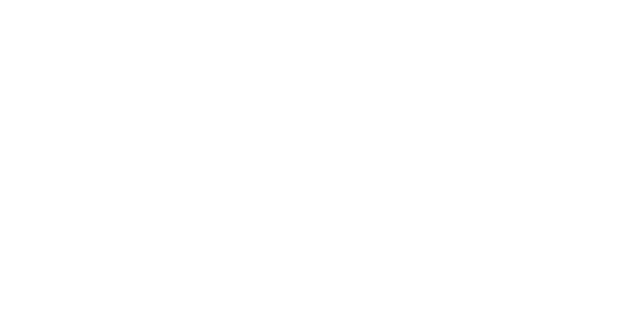
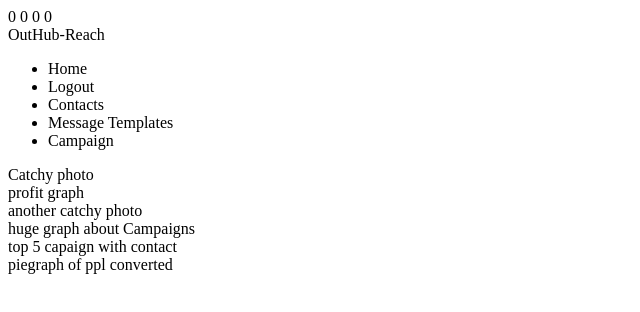
Before and after one commit to VihaanYagnik-Kevit/OutReachHub, a plain HTML site: page index.html in a window 1280 px wide. Shown: the whole page, without its empty margins (0-640 px from the left). Drawn offline with Linux system fonts and the light colour scheme.

Commit message:
html skeleton created

```diff
--- a/index.html
+++ b/index.html
@@ -1,10 +1,72 @@
 <html lang="en">
+
 <head>
     <meta charset="UTF-8">
     <meta name="viewport" content="width=device-width, initial-scale=1.0">
     <title>Document</title>
+    <link rel="stylesheet" href="./style.css">
 </head>
+
 <body>
+    <nav>
+        <div class="colorPallete">
+            <span>0</span>
+            <span>0</span>
+            <span>0</span>
+            <span>0</span>
+        </div>
+        <div class="solgan">
+            OutHub-Reach
+        </div>
+        <div class="navOption">
+            <ul>
+                <li>
+                    Home
+                </li>
+                <li>
+                    Logout
+                 </li>
+                <li>
+                    Contacts
+                </li>
+                <li>
+                    Message Templates
+                </li>
+                <li>
+                    Campaign
+                </li>
+            </ul>
+        </div>
+    </nav>
 
+    <main>
+        <div class="row">
+            <div class="col">
+                <div class="row">
+                    Catchy photo
+                </div>
+                <div class="row">
+                    profit graph
+                </div>
+                <div class="row">
+                    another catchy photo
+                </div>
+            </div>
+            <div class="col">
+                <div class="row">
+                    huge graph about Campaigns
+                </div>
+                <div class="row">
+                    <div class="col">
+                        top 5 capaign with contact
+                    </div>
+                    <div class="col">
+                        piegraph of ppl converted
+                    </div>
+                </div>
+            </div>
+        </div>
+    </main>
 </body>
+
 </html>
--- a/style.css
+++ b/style.css
@@ -0,0 +1,7 @@
+:root{
+    --primary :
+}
+
+*{
+
+}
```
